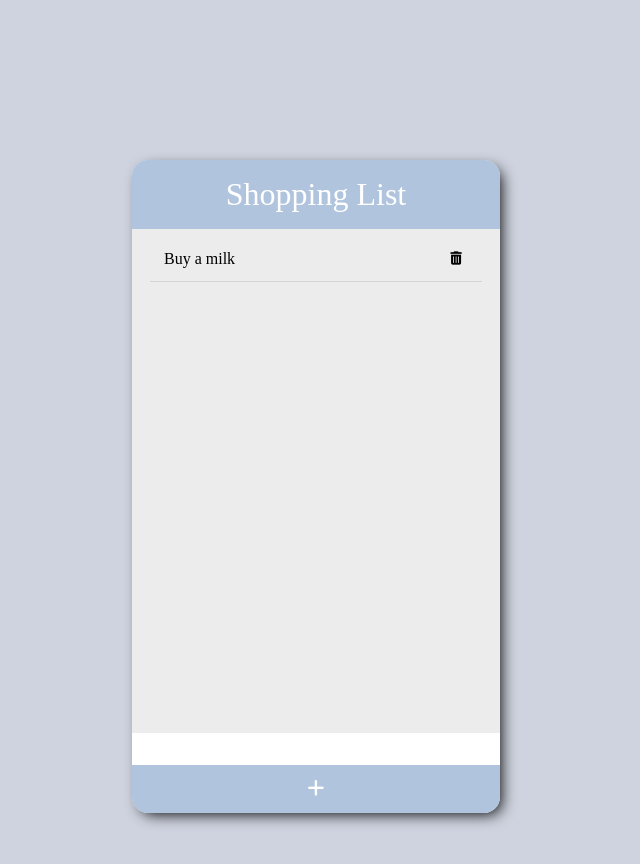
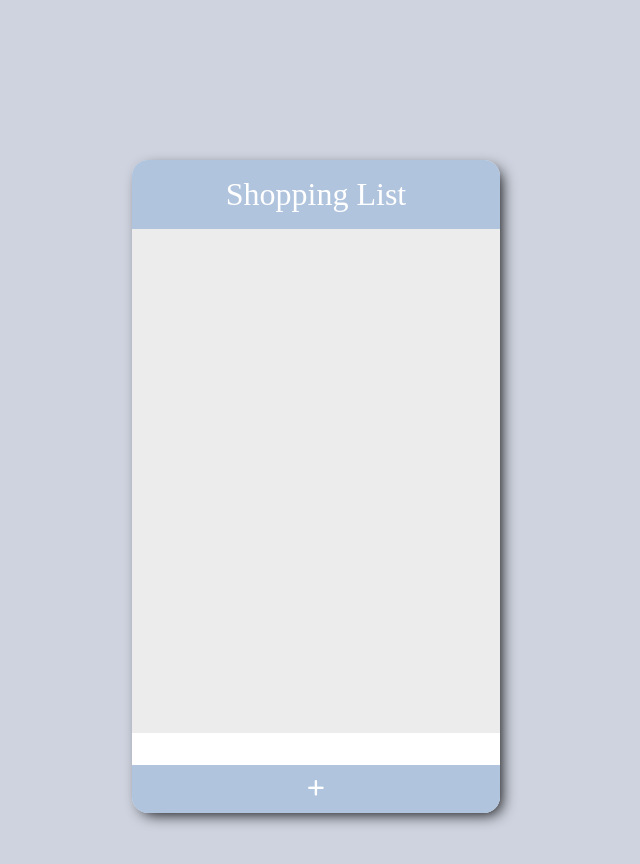
Before and after one commit to minjaechang/shopping-list, a plain HTML site: page index.html in a window 1280 px wide. Shown: the whole page, without its empty margins (324-964 px from the left). Drawn offline with Linux system fonts and the light colour scheme.

Commit message:
Delete the hard-coded item in the list

```diff
--- a/index.html
+++ b/index.html
@@ -17,13 +17,6 @@
       <header class="header">Shopping List</header>
       <ul class="items">
         <li class="item">
-          <div class="item__description">
-          <span class="item__name">Buy a milk</span>
-          <button class="item__delete">
-            <i class="fas fa-trash-alt"></i>
-          </button>
-        </div>
-          <div class="item__divider"></div>
         </li>
       </ul>
       <form class="form">
```
